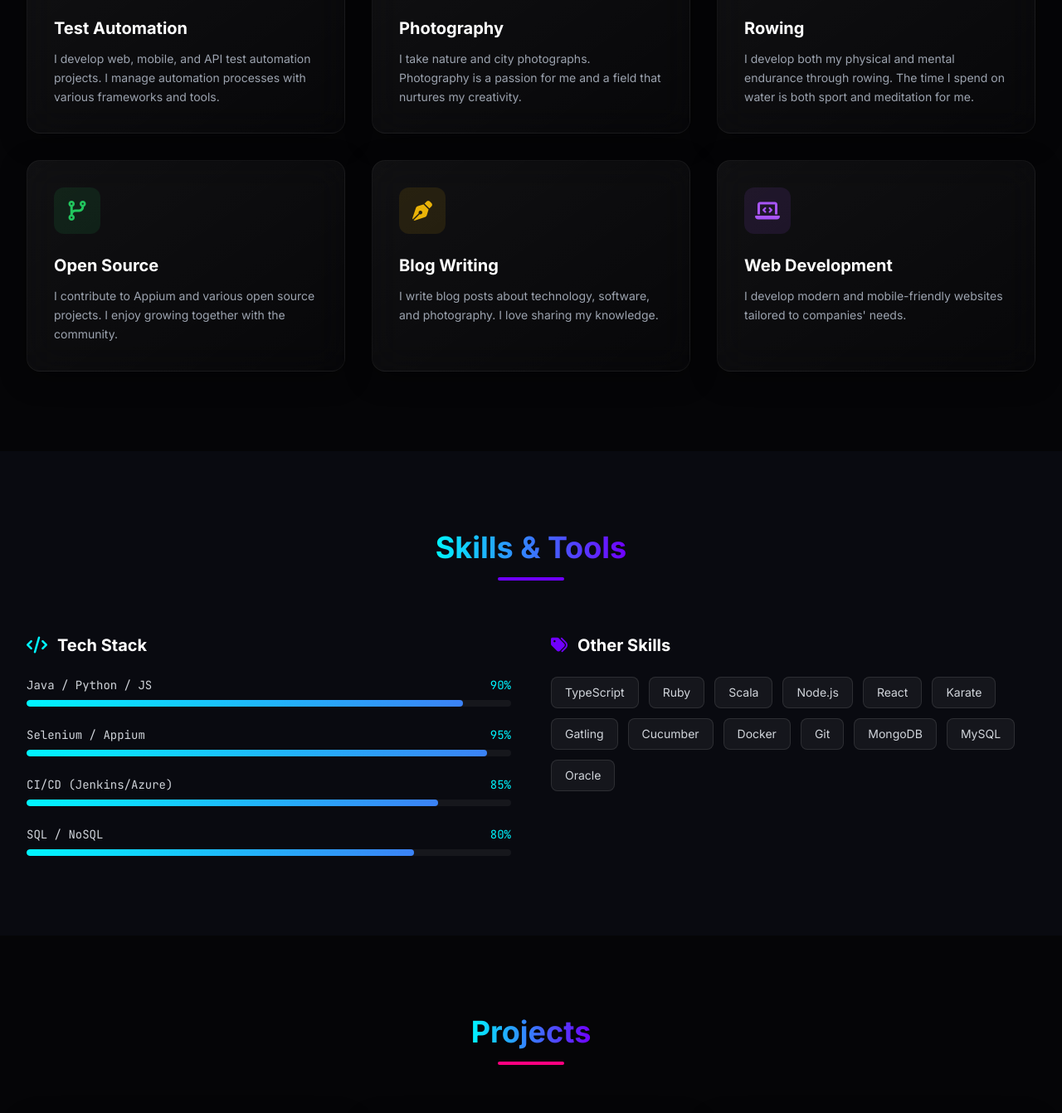
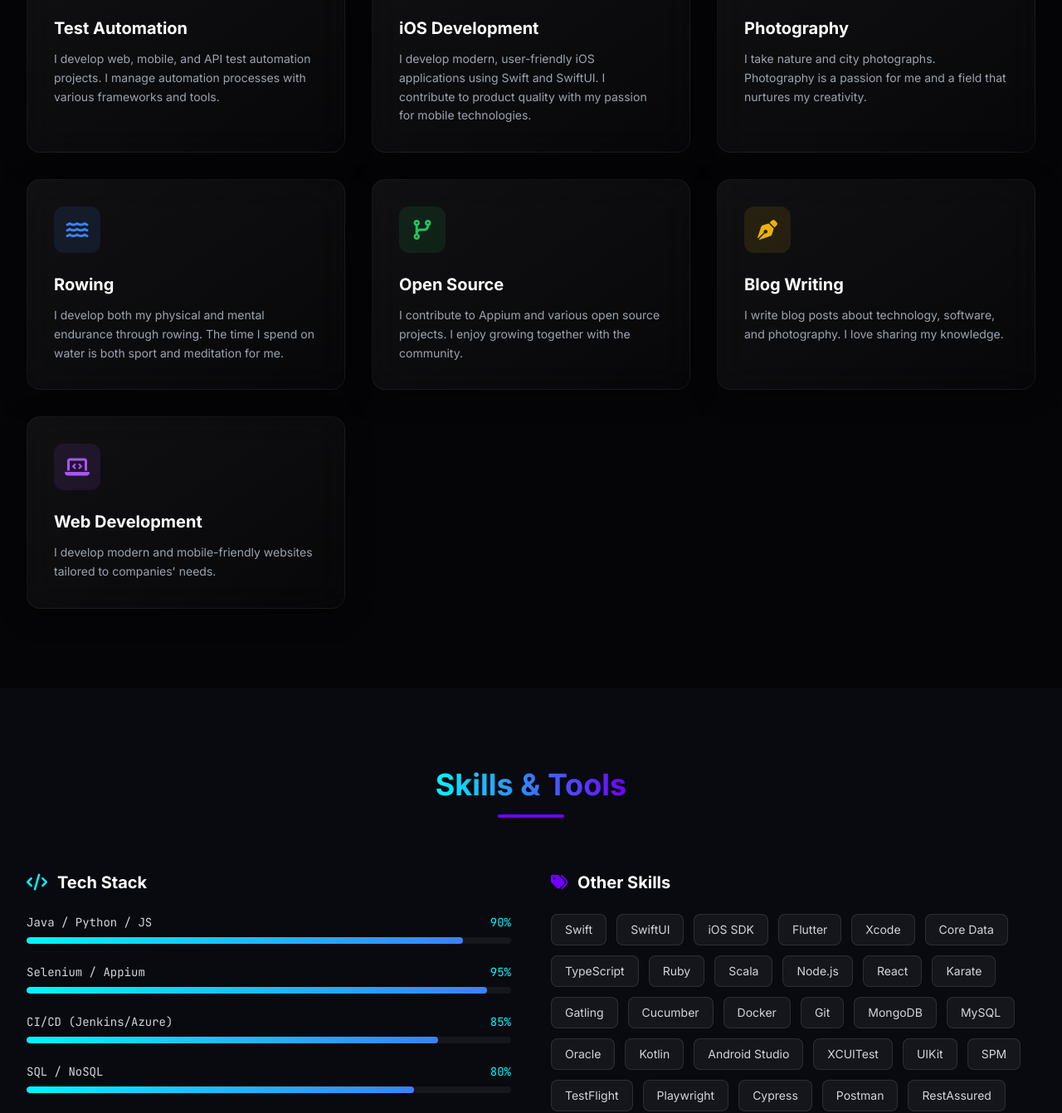
Before and after one commit to erdncyz/erdinc-yilmaz, a plain HTML site: page index.html in a window 1280 px wide. Shown: the part 1113-2455 px from the top of the page at 83% size. Drawn offline with nearby package versions, Linux system fonts and the light colour scheme.

Commit message:
Update profile: Add iOS Developer role, new skills, and footer update

```diff
--- a/index.html
+++ b/index.html
@@ -4,9 +4,9 @@
 <head>
     <meta charset="UTF-8">
     <meta name="viewport" content="width=device-width, initial-scale=1.0">
-    <title>Erdinç YILMAZ - Software Test Automation Engineer</title>
+    <title>Erdinç YILMAZ - Software Test Automation Engineer & iOS Developer</title>
     <meta name="description"
-        content="Portfolio of Erdinç Yılmaz, Software Test Automation Engineer, Photographer, and Open Source Contributor.">
+        content="Portfolio of Erdinç Yılmaz, Software Test Automation Engineer, iOS Developer, Photographer, and Open Source Contributor.">
 
     <!-- Fonts -->
     <link rel="preconnect" href="https://fonts.googleapis.com">
@@ -280,10 +280,12 @@
                     <span id="typing-text" class="border-r-2 border-primary pr-1"></span>
                 </h2>
                 <p class="text-lg text-gray-400 mb-10 max-w-2xl leading-relaxed"
-                    data-tr="Teknoloji, yazılım ve keşfetmenin peşinden giden bir tutku insanıyım. Gündüzleri Test Otomasyon Mühendisi, akşamları fotoğrafçı ve kürek sporcusu."
-                    data-en="I'm a passionate individual pursuing technology, software, and exploration. By day a Test Automation Engineer, by evening a photographer and rower.">
-                    I'm a passionate individual pursuing technology, software, and exploration. By day a Test Automation
-                    Engineer, by evening a photographer and rower.
+                    data-tr="Yüksek trafikli platformlar için web ve mobil istemci test süreçlerini yönetiyorum. Test otomasyonu ve iOS uygulama geliştirme ile ilgileniyorum. Ayrıca ODTÜ Jeoloji Mühendisliği ve Anadolu Üniversitesi YBS bölümlerinde eğitimime devam ediyorum."
+                    data-en="I manage web and mobile client testing processes for high-traffic platforms. In addition to test automation, I actively engage in iOS application development. I am also a believer in multidisciplinary learning, currently pursuing degrees in Geological Engineering at METU and MIS at Anadolu University.">
+                    I manage web and mobile client testing processes for high-traffic platforms. In addition to test
+                    automation, I actively engage in iOS application development. I am also a believer in
+                    multidisciplinary learning, currently pursuing degrees in Geological Engineering at METU and MIS at
+                    Anadolu University.
                 </p>
 
                 <div class="flex flex-wrap gap-4 justify-center md:justify-start">
@@ -372,6 +374,23 @@
                         data-en="I develop web, mobile, and API test automation projects. I manage automation processes with various frameworks and tools.">
                         I develop web, mobile, and API test automation projects. I manage automation processes with
                         various frameworks and tools.
+                    </p>
+                </div>
+
+                <!-- Card New: iOS Development -->
+                <div
+                    class="glass-card p-8 rounded-2xl hover:transform hover:-translate-y-2 transition-all duration-300 group reveal">
+                    <div
+                        class="w-14 h-14 bg-blue-600/10 rounded-xl flex items-center justify-center mb-6 group-hover:bg-blue-600/20 transition-colors">
+                        <i class="fab fa-apple text-2xl text-blue-600"></i>
+                    </div>
+                    <h3 class="text-xl font-bold mb-3 text-white" data-tr="iOS Geliştirme" data-en="iOS Development">
+                        iOS Development</h3>
+                    <p class="text-gray-400 text-sm leading-relaxed"
+                        data-tr="Swift ve SwiftUI kullanarak modern, kullanıcı dostu iOS uygulamaları geliştiriyorum. Mobil teknolojilere olan tutkumla ürün kalitesine katkı sağlıyorum."
+                        data-en="I develop modern, user-friendly iOS applications using Swift and SwiftUI. I contribute to product quality with my passion for mobile technologies.">
+                        I develop modern, user-friendly iOS applications using Swift and SwiftUI. I contribute to
+                        product quality with my passion for mobile technologies.
                     </p>
                 </div>
 
@@ -528,6 +547,20 @@
                     </h3>
                     <div class="flex flex-wrap gap-3">
                         <span
+                            class="px-4 py-2 rounded-lg bg-white/5 border border-white/10 text-sm hover:border-primary/50 hover:text-primary transition-colors cursor-default">Swift</span>
+                        <span
+                            class="px-4 py-2 rounded-lg bg-white/5 border border-white/10 text-sm hover:border-primary/50 hover:text-primary transition-colors cursor-default">SwiftUI</span>
+                        <span
+                            class="px-4 py-2 rounded-lg bg-white/5 border border-white/10 text-sm hover:border-primary/50 hover:text-primary transition-colors cursor-default">iOS
+                            SDK</span>
+                        <span
+                            class="px-4 py-2 rounded-lg bg-white/5 border border-white/10 text-sm hover:border-primary/50 hover:text-primary transition-colors cursor-default">Flutter</span>
+                        <span
+                            class="px-4 py-2 rounded-lg bg-white/5 border border-white/10 text-sm hover:border-primary/50 hover:text-primary transition-colors cursor-default">Xcode</span>
+                        <span
+                            class="px-4 py-2 rounded-lg bg-white/5 border border-white/10 text-sm hover:border-primary/50 hover:text-primary transition-colors cursor-default">Core
+                            Data</span>
+                        <span
                             class="px-4 py-2 rounded-lg bg-white/5 border border-white/10 text-sm hover:border-primary/50 hover:text-primary transition-colors cursor-default">TypeScript</span>
                         <span
                             class="px-4 py-2 rounded-lg bg-white/5 border border-white/10 text-sm hover:border-primary/50 hover:text-primary transition-colors cursor-default">Ruby</span>
@@ -553,6 +586,31 @@
                             class="px-4 py-2 rounded-lg bg-white/5 border border-white/10 text-sm hover:border-primary/50 hover:text-primary transition-colors cursor-default">MySQL</span>
                         <span
                             class="px-4 py-2 rounded-lg bg-white/5 border border-white/10 text-sm hover:border-primary/50 hover:text-primary transition-colors cursor-default">Oracle</span>
+                        <span
+                            class="px-4 py-2 rounded-lg bg-white/5 border border-white/10 text-sm hover:border-primary/50 hover:text-primary transition-colors cursor-default">Kotlin</span>
+                        <span
+                            class="px-4 py-2 rounded-lg bg-white/5 border border-white/10 text-sm hover:border-primary/50 hover:text-primary transition-colors cursor-default">Android
+                            Studio</span>
+                        <span
+                            class="px-4 py-2 rounded-lg bg-white/5 border border-white/10 text-sm hover:border-primary/50 hover:text-primary transition-colors cursor-default">XCUITest</span>
+                        <span
+                            class="px-4 py-2 rounded-lg bg-white/5 border border-white/10 text-sm hover:border-primary/50 hover:text-primary transition-colors cursor-default">UIKit</span>
+                        <span
+                            class="px-4 py-2 rounded-lg bg-white/5 border border-white/10 text-sm hover:border-primary/50 hover:text-primary transition-colors cursor-default">SPM</span>
+                        <span
+                            class="px-4 py-2 rounded-lg bg-white/5 border border-white/10 text-sm hover:border-primary/50 hover:text-primary transition-colors cursor-default">TestFlight</span>
+                        <span
+                            class="px-4 py-2 rounded-lg bg-white/5 border border-white/10 text-sm hover:border-primary/50 hover:text-primary transition-colors cursor-default">Playwright</span>
+                        <span
+                            class="px-4 py-2 rounded-lg bg-white/5 border border-white/10 text-sm hover:border-primary/50 hover:text-primary transition-colors cursor-default">Cypress</span>
+                        <span
+                            class="px-4 py-2 rounded-lg bg-white/5 border border-white/10 text-sm hover:border-primary/50 hover:text-primary transition-colors cursor-default">Postman</span>
+                        <span
+                            class="px-4 py-2 rounded-lg bg-white/5 border border-white/10 text-sm hover:border-primary/50 hover:text-primary transition-colors cursor-default">RestAssured</span>
+                        <span
+                            class="px-4 py-2 rounded-lg bg-white/5 border border-white/10 text-sm hover:border-primary/50 hover:text-primary transition-colors cursor-default">JMeter</span>
+                        <span
+                            class="px-4 py-2 rounded-lg bg-white/5 border border-white/10 text-sm hover:border-primary/50 hover:text-primary transition-colors cursor-default">TDD/BDD</span>
                     </div>
                 </div>
             </div>
@@ -761,7 +819,7 @@
     <!-- Footer -->
     <footer class="py-8 text-center text-gray-500 text-sm border-t border-white/5">
         <p>&copy; 2024 Erdinç YILMAZ. All rights reserved.</p>
-        <p class="mt-2 text-xs">Designed with <i class="fas fa-heart text-red-500 mx-1"></i> and Code</p>
+        <p class="mt-2 text-xs">Design with Erdinç YILMAZ</p>
     </footer>
 
     <!-- Cookie Banner -->
@@ -789,7 +847,7 @@
 
     <script>
         // Typing Effect
-        const texts = ["Software Test Automation Engineer", "Amateur Photographer", "Open Source Contributor", "Tech Enthusiast"];
+        const texts = ["Software Test Automation Engineer", "Mobile Application Developer", "iOS Developer", "Open Source Contributor", "Tech Enthusiast"];
         let count = 0;
         let index = 0;
         let currentText = "";
@@ -803,15 +861,16 @@
             letter = currentText.slice(0, ++index);
 
             document.getElementById("typing-text").textContent = letter;
+
             if (letter.length === currentText.length) {
                 setTimeout(() => {
-                    // Backspace effect could be added here, but for simplicity we just wait and clear
                     count++;
                     index = 0;
-                    // Simple clear for now, can be improved
+                    type();
                 }, 2000);
+            } else {
+                setTimeout(type, 100);
             }
-            setTimeout(type, 100); // Typing speed
         })();
 
         // Custom Cursor
```
